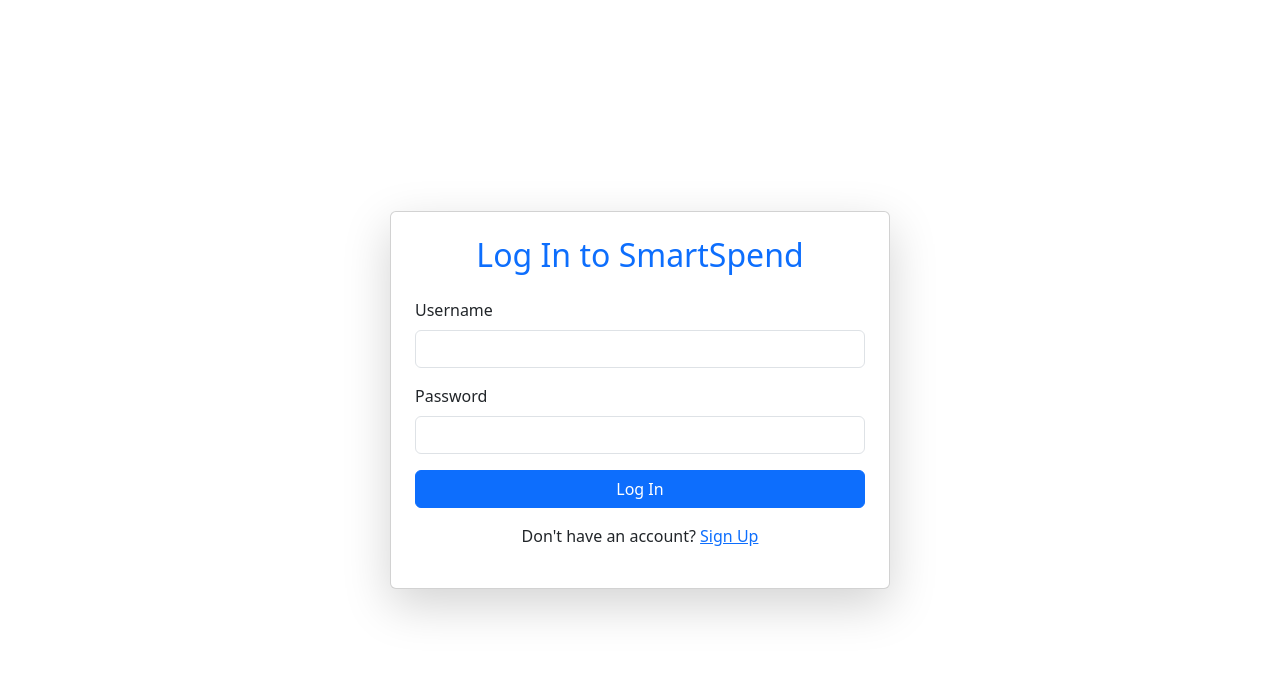
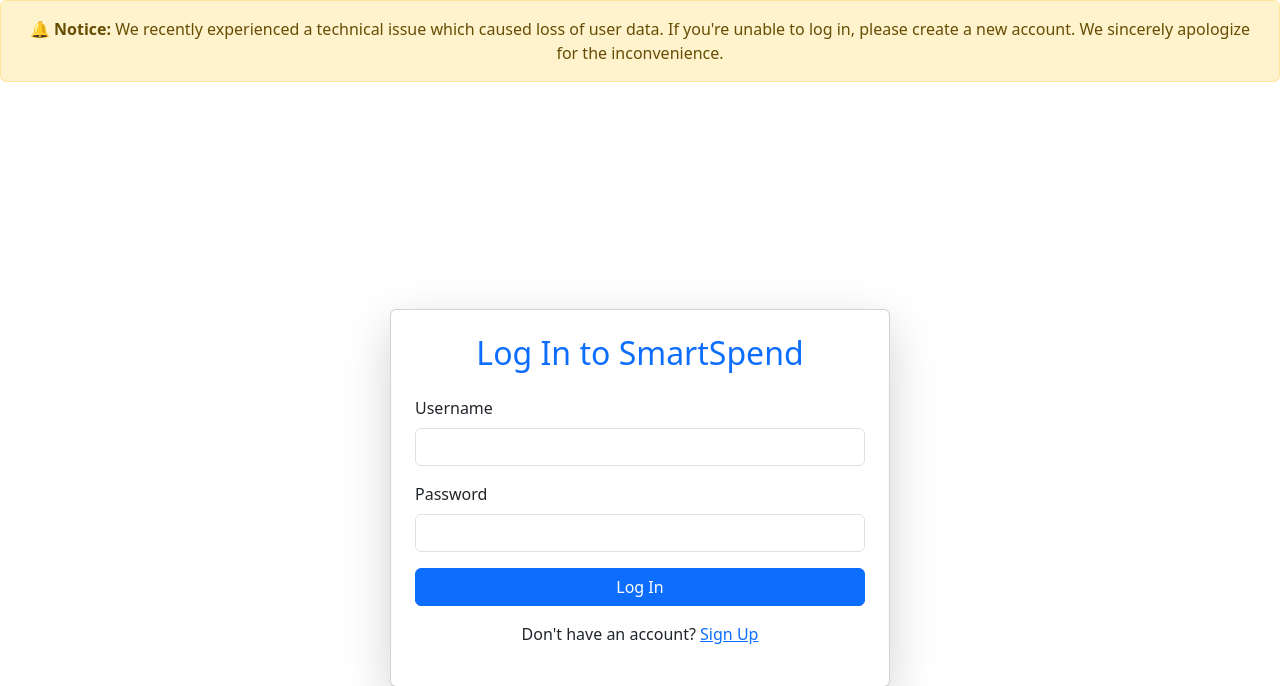
Before and after one commit to Taksh101/SmartSpend, a Django app: page /login/ in a window 1280 px wide. Shown: the top 686 px of the page. Run offline with Django 5.2, Linux system fonts and the light colour scheme.

Commit message:
Update login.html

```diff
--- a/accounts/templates/login.html
+++ b/accounts/templates/login.html
@@ -11,6 +11,9 @@
 </head>
 
 <body>
+     <div class="alert alert-warning text-center" role="alert">
+    🔔 <strong>Notice:</strong> We recently experienced a technical issue which caused loss of user data. If you're unable to log in, please create a new account. We sincerely apologize for the inconvenience.
+</div>
     <div class="container d-flex justify-content-center align-items-center min-vh-100">
         <div class="card shadow-lg w-100" style="max-width: 500px;">
             <div class="card-body p-4">
```
